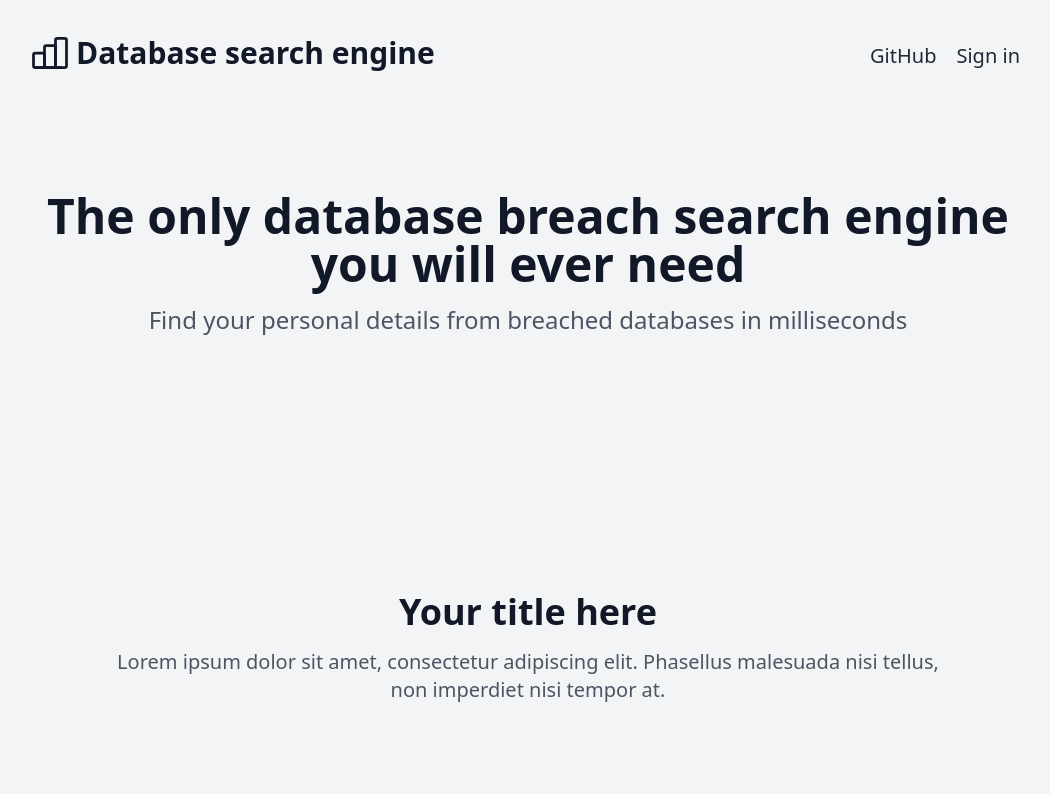
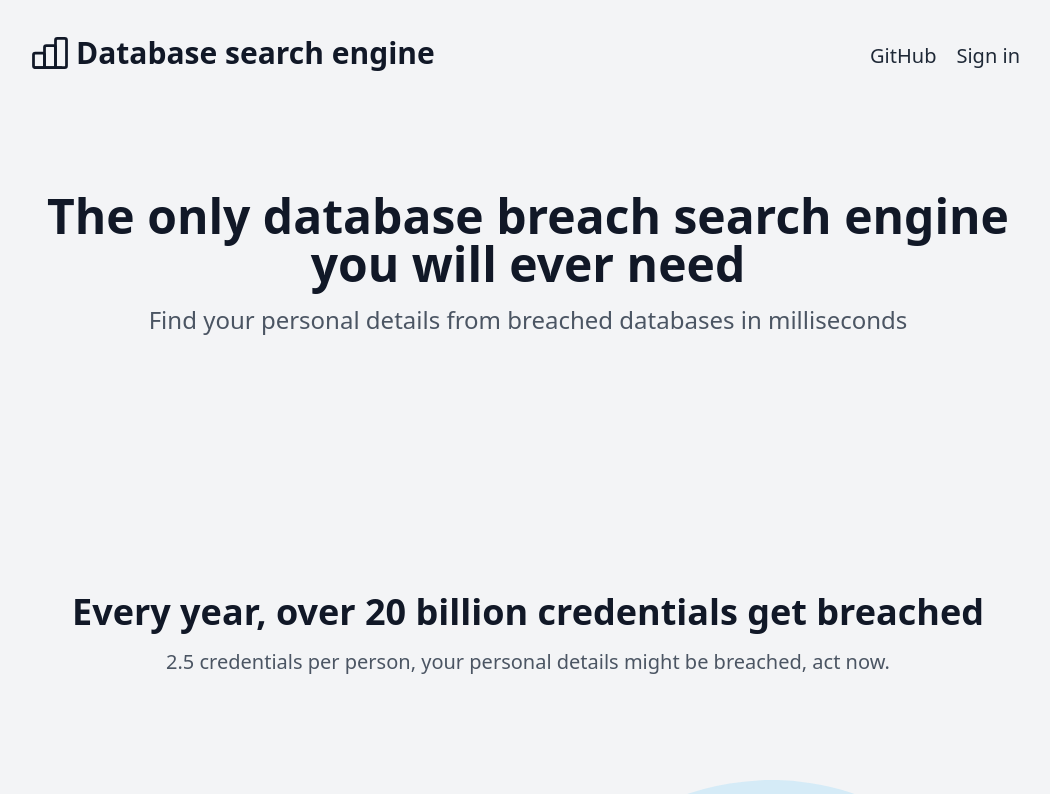
Before and after one commit to 52617365/Lookup, a Next.js app: page /landing in a window 1280 px wide. Shown: the top 794 px of the page, without its empty margins (112-1162 px from the left). Built offline with nearby package versions, Linux system fonts and the light colour scheme.

Commit message:
added a text field to features.
Signed-off-by: 52617365 <rasengithub@protonmail.com>

```diff
--- a/components/templates/VerticalFeatures.tsx
+++ b/components/templates/VerticalFeatures.tsx
@@ -1,11 +1,11 @@
-import { VerticalFeatureRow } from "../feature/VerticalFeatureRow";
-import { Section } from "../layout/Section";
+import {VerticalFeatureRow} from "../feature/VerticalFeatureRow";
+import {Section} from "../layout/Section";
 
 const VerticalFeatures = () => (
     <div className={"bg-gray-100"}>
         <Section
-      title="Your title here"
-      description="Lorem ipsum dolor sit amet, consectetur adipiscing elit. Phasellus malesuada nisi tellus, non imperdiet nisi tempor at."
+            title="Every year, over 20 billion credentials get breached"
+            description="2.5 credentials per person, your personal details might be breached, act now."
         >
             <VerticalFeatureRow
                 title="Your title here"
@@ -30,4 +30,4 @@ const VerticalFeatures = () => (
     </div>
 );
 
-export { VerticalFeatures };
+export {VerticalFeatures};
```
Lines whose indentation alone changed are shown as unchanged.
